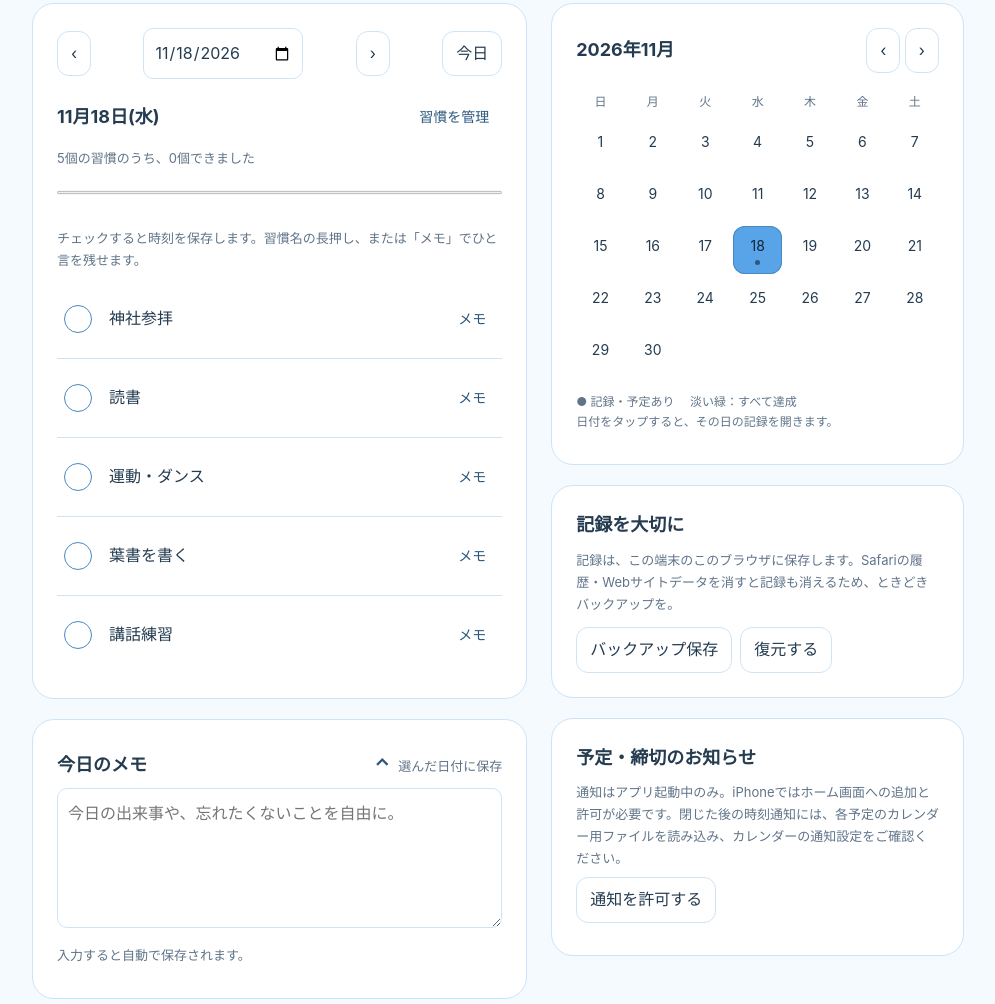
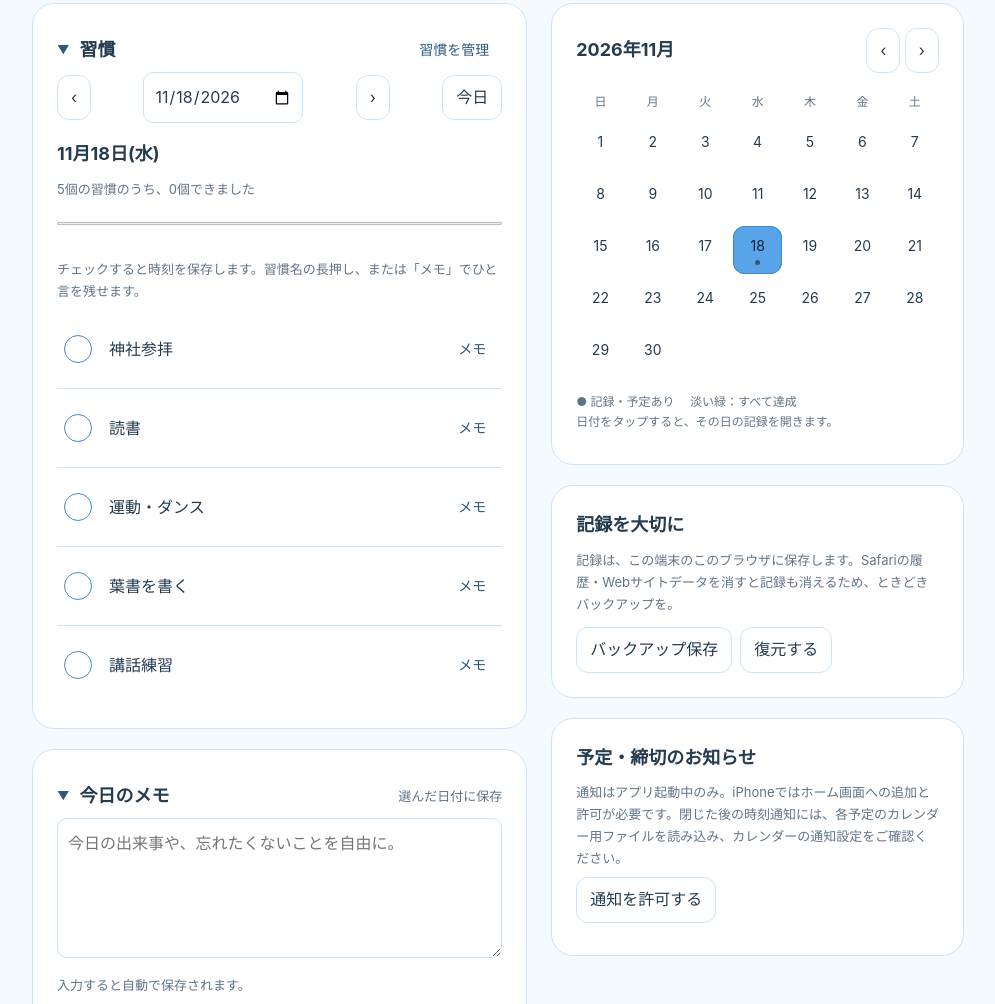
Before and after one commit to elevenheartholdings-gif/-habit-check, a plain HTML site: page index.html in a window 1280 px wide. Shown: the part 210-1214 px from the top of the page, without its empty margins (142-1137 px from the left). Drawn offline with Linux system fonts and the light colour scheme.

Commit message:
Add files via upload

```diff
--- a/index.html
+++ b/index.html
@@ -12,13 +12,13 @@
 .gardenMotto span{display:inline-block}.brand{letter-spacing:.04em}
 .gardenMotto{font-size:17px;font-weight:500;line-height:1.8;letter-spacing:.03em;color:var(--accent)}.brand{font-size:25px}.entryform{display:grid;gap:12px;margin-top:20px}.entryform label{display:block;font-size:14px}.entryform input,.entryform textarea{display:block;width:100%;margin-top:4px}.entryform .numberchoice{display:flex}.entryform .numberchoice input{width:22px}.entrylist details{border-top:1px solid var(--line);padding:12px 0}.entrylist summary{cursor:pointer;min-height:44px;overflow-wrap:anywhere}.entrylist p{white-space:pre-wrap;overflow-wrap:anywhere}.totals{color:var(--accent);font-weight:700}.matrix{display:grid;grid-template-columns:1fr 1fr;gap:8px}.matrix section{background:var(--theme-soft,#e7f3ff);border-radius:12px;padding:12px;min-width:0}.matrix h3{font-size:13px;margin:0}.matrix p{font-size:12px;white-space:pre-wrap;overflow-wrap:anywhere}.habit{flex-wrap:wrap}.habitextra{display:flex;gap:10px;align-items:center;font-size:12px;margin-left:auto}.habitname{-webkit-touch-callout:none;user-select:none}@media(max-width:720px){.brand{font-size:22px}.gardenMotto{font-size:15px}}
 :root{--accent-ink:var(--theme-ink,#24689c)}.primary{color:var(--selection-ink,#16324a)}.primary:hover{background:var(--theme-hover,#c5e2fa)}.textbutton,.totals,.scheduletime,.gardenMotto,.savestatus,#status{color:var(--accent-ink)}.day.selected,.targettabs button[aria-pressed="true"]{color:var(--selection-ink,#16324a)}.day.selected .dot{background:var(--accent-ink)}.habit input[type="checkbox"]:checked{background:var(--accent-ink);border-color:var(--accent-ink)}progress,.numberchoice input{accent-color:var(--accent-ink)}.habit:has(input:checked) .habitname{color:var(--accent-ink)}.savestatus.error,#status.error{color:#a04432}
-.foldcard>.noteheading>h2{cursor:pointer;min-height:44px;display:flex;align-items:center;gap:10px;flex:1}.foldcard>.noteheading>h2:after{content:'⌃';font-size:20px;color:var(--accent-ink);margin-left:auto}.foldcard>.noteheading>h2[aria-expanded="false"]:after{content:'⌄'}.foldcard>.noteheading>h2:focus-visible{outline:3px solid var(--accent-ink);outline-offset:3px;border-radius:6px}.foldcard>.noteheading{margin-bottom:0}.themePalette{display:grid;grid-template-columns:repeat(5,minmax(0,1fr));gap:12px;margin:24px 4px}.paletteColor{border-radius:50%;padding:0;aspect-ratio:1;min-height:44px;min-width:0;border:2px solid transparent;font-weight:700;font-size:23px;color:#102535}.paletteColor[aria-pressed="true"]{border-color:#102535;box-shadow:0 0 0 3px white,0 0 0 5px #102535}.paletteColor:hover{filter:brightness(.96)}@media(max-width:360px){.themePalette{gap:4px;margin:20px 0}}
+.foldcard>.noteheading>h2{cursor:pointer;min-height:44px;display:flex;align-items:center;gap:10px;flex:1}.foldcard>.noteheading>h2:before{content:'▼';font-size:12px;color:var(--accent-ink);flex-shrink:0}.foldcard>.noteheading>h2[aria-expanded="false"]:before{content:'▶'}.foldcard>.noteheading>h2:focus-visible{outline:3px solid var(--accent-ink);outline-offset:3px;border-radius:6px}.foldcard>.noteheading{margin-bottom:0}.themePalette{display:grid;grid-template-columns:repeat(5,minmax(0,1fr));gap:12px;margin:24px 4px}.paletteColor{border-radius:50%;padding:0;aspect-ratio:1;min-height:44px;min-width:0;border:2px solid transparent;font-weight:700;font-size:23px;color:#102535}.paletteColor[aria-pressed="true"]{border-color:#102535;box-shadow:0 0 0 3px white,0 0 0 5px #102535}.paletteColor:hover{filter:brightness(.96)}@media(max-width:360px){.themePalette{gap:4px;margin:20px 0}}
 .tag{color:var(--accent-ink)}.menutoggle span{background:var(--accent-ink)}
 .categoryCalendar{border:1px solid var(--line);border-radius:14px;margin:16px 0;overflow:hidden}.categoryCalendar>summary{cursor:pointer;min-height:48px;padding:10px 12px;color:var(--accent-ink);font-weight:600;background:var(--theme-soft,#e7f3ff)}.categoryCalendarBody{padding:12px 8px}.categoryCalendarBody h3{font-size:16px;margin:0}.metricCalendar{display:grid;grid-template-columns:repeat(7,minmax(0,1fr));gap:3px;margin:12px 0}.metricday{min-width:0;padding:6px 1px;min-height:82px;border:1px solid var(--line);border-radius:8px;display:flex;flex-direction:column;align-items:center;justify-content:flex-start;gap:3px}.metricDate{font-size:13px;font-weight:600}.metricAmount{font-size:10px;line-height:1.4;overflow-wrap:anywhere;max-width:100%;font-variant-numeric:tabular-nums}.metricNet{font-weight:700}.expenseAmount{color:#984333}.metricday[aria-pressed="true"]{background:var(--theme-soft,#e7f3ff);border:2px solid var(--accent-ink);padding:5px 0}.metricToday .metricDate{text-decoration:underline;text-underline-offset:3px}.metricday:hover{background:var(--theme-soft,#e7f3ff)}.categoryCalendarBody>.muted{font-size:11px}
 </style></head><body><main>
 <header><div class="brand"><span class="sprout" aria-hidden="true">♧</span><span id="appNameDisplay">こつこつガーデン</span></div><div class="headeractions"><span class="tag">小さな積み重ねを、大切に。</span><button id="openMenu" class="menutoggle" aria-label="管理メニューを開く" aria-haspopup="dialog" aria-controls="mainMenu"><span></span><span></span><span></span></button></div></header>
 <section class="intro"><h1 class="gardenMotto"><span>種をまき、</span><span>こつこつ育て、</span><span>花ひらく</span></h1><p class="muted">できたことにチェックを。あなたのペースで育てていきましょう。</p></section>
-<div class="layout"><div><section class="card"><div class="row datebar"><button id="prevDay" aria-label="前の日">‹</button><input type="date" id="date" aria-label="記録の日付"><button id="nextDay" aria-label="次の日">›</button><button id="today">今日</button></div><div class="row"><h2 id="dayTitle"></h2><button class="textbutton" id="manage">習慣を管理</button></div><p id="count" class="muted"></p><progress id="progress" value="0" max="5" aria-label="習慣の達成数"></progress><p class="muted">チェックすると時刻を保存します。習慣名の長押し、または「メモ」でひと言を残せます。</p><div id="habits"></div></section>
+<div class="layout"><div><section class="card" id="section-habits"><div class="row noteheading"><h2 id="heading-habits">習慣</h2><button class="textbutton" id="manage">習慣を管理</button></div><div class="row datebar"><button id="prevDay" aria-label="前の日">‹</button><input type="date" id="date" aria-label="記録の日付"><button id="nextDay" aria-label="次の日">›</button><button id="today">今日</button></div><div class="row"><h2 id="dayTitle"></h2></div><p id="count" class="muted"></p><progress id="progress" value="0" max="5" aria-label="習慣の達成数"></progress><p class="muted">チェックすると時刻を保存します。習慣名の長押し、または「メモ」でひと言を残せます。</p><div id="habits"></div></section>
 <div id="dailySections"><section class="card" id="section-todayMemo"><div class="row noteheading"><h2 id="heading-todayMemo">今日のメモ</h2><span class="muted">選んだ日付に保存</span></div><textarea id="todayMemo" maxlength="10000" aria-label="今日のメモ" placeholder="今日の出来事や、忘れたくないことを自由に。"></textarea><p class="muted">入力すると自動で保存されます。</p></section>
 <section class="card" id="section-schedules"><div class="row noteheading"><h2 id="heading-schedules">スケジュール（予定）</h2><span class="muted">選んだ日付の予定</span></div><div id="schedules"></div><form id="scheduleForm" class="scheduleform"><label>時刻（任意）<input type="time" id="scheduleTime" aria-label="予定の時刻"></label><label>予定の内容<input id="scheduleTitle" maxlength="120" required placeholder="例：ダンスのレッスン" aria-label="予定の内容"></label><button class="primary" type="submit">予定を追加</button></form><p class="muted">カレンダーで日付を選ぶと、先の予定も登録できます。閉じている間の通知は保証されません。iPhoneのカレンダーも利用できます。</p></section>
 <section class="card" id="section-memo"><div class="row noteheading"><h2 id="heading-memo">気づきと感謝</h2><span class="muted">日付ごとのメモ</span></div><textarea id="memo" maxlength="10000" aria-label="気づきや感謝のメモ" placeholder="心に残ったこと、ありがとうと思ったこと。&#10;ひとことだけでも、残してみませんか。"></textarea><p class="muted">入力すると自動で保存されます。</p></section><div id="customMemos"></div></div></div>
@@ -312,7 +312,7 @@ function validPreferences(x){
   if(x.calendarCollapsed!==undefined){if(!x.calendarCollapsed||typeof x.calendarCollapsed!=='object'||Array.isArray(x.calendarCollapsed))throw Error('カレンダー設定');for(const [id,value] of Object.entries(x.calendarCollapsed))if(!x.memoCategories?.some(c=>c.id===id&&['ledger','calories'].includes(c.kind))||typeof value!=='boolean')throw Error('カレンダー設定')}
 
   if(x.themeColor!==undefined&&!THEME_COLORS.some(c=>c.hex===x.themeColor)&&x.themeColor!=='#59a4e8')throw Error('配色');
-  if(x.collapsedSections!==undefined){if(!x.collapsedSections||typeof x.collapsedSections!=='object'||Array.isArray(x.collapsedSections))throw Error('折り畳み');for(const [id,value] of Object.entries(x.collapsedSections))if(!BUILTIN_SECTIONS.some(b=>b.id===id)&&!x.memoCategories?.some(c=>c.id===id)||typeof value!=='boolean')throw Error('折り畳み')}
+  if(x.collapsedSections!==undefined){if(!x.collapsedSections||typeof x.collapsedSections!=='object'||Array.isArray(x.collapsedSections))throw Error('折り畳み');for(const [id,value] of Object.entries(x.collapsedSections))if(id!=='habits'&&!BUILTIN_SECTIONS.some(b=>b.id===id)&&!x.memoCategories?.some(c=>c.id===id)||typeof value!=='boolean')throw Error('折り畳み')}
 }
 function foldCard(card,id){
   if(!card)return;const head=card.children[0],title=head?.children[0];if(!title)return;
@@ -321,7 +321,7 @@ function foldCard(card,id){
   const toggle=()=>{if(!state.collapsedSections)state.collapsedSections={};state.collapsedSections[id]=!state.collapsedSections[id];save();foldCard(card,id)};
   title.onclick=toggle;title.onkeydown=e=>{if(e.key==='Enter'||e.key===' '){e.preventDefault();toggle()}};
 }
-function applyFolds(){for(const section of [...BUILTIN_SECTIONS,...(state.memoCategories||[])])foldCard($('section-'+section.id),section.id)}
+function applyFolds(){for(const section of [{id:'habits'},...BUILTIN_SECTIONS,...(state.memoCategories||[])])foldCard($('section-'+section.id),section.id)}
 const sectionsBeforeFolds=renderSections;
 renderSections=function(){sectionsBeforeFolds();applyFolds()};
 function blendColor(a,b,weight){const hex=s=>s.slice(1).match(/../g).map(v=>parseInt(v,16));const x=hex(a),y=hex(b);return '#'+x.map((v,i)=>Math.round(v*(1-weight)+y[i]*weight).toString(16).padStart(2,'0')).join('')}
--- a/sw.js
+++ b/sw.js
@@ -1,5 +1,5 @@
 'use strict';
-const CACHE = 'hibi-no-tane-shell-v15';
+const CACHE = 'hibi-no-tane-shell-v16';
 const ASSETS = ['./', './index.html', './manifest.webmanifest', './icon-180.png', './icon-192.png', './icon-512.png'];
 self.addEventListener('install', event => {
   event.waitUntil(caches.open(CACHE).then(cache => cache.addAll(ASSETS)));
```
